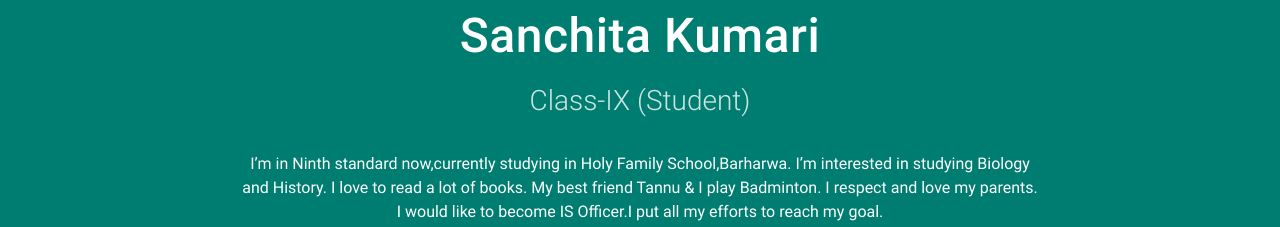
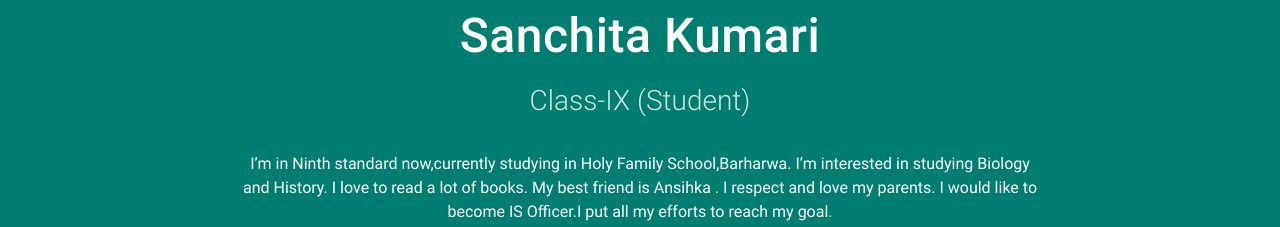
Before and after one commit to ISanchita/ISanchita.github.io, a plain HTML site: page index.html in a window 1280 px wide. Shown: the part 729-956 px from the top of the page. Drawn offline with Linux system fonts and the light colour scheme.

Commit message:
Update index.html

```diff
--- a/index.html
+++ b/index.html
@@ -45,7 +45,7 @@
                 <h1 class="name">Sanchita Kumari</h1>
                 <div class="title">Class-IX (Student)</div>
                 <div class="profile">
-                    <p>I’m in Ninth standard now,currently studying in Holy Family School,Barharwa. I’m interested in studying  Biology and History. I love to read a lot of books. My best friend Tannu & I play Badminton. I respect and love my parents. I would like to become  IS Officer.I put all my efforts to reach my goal. </p>
+                    <p>I’m in Ninth standard now,currently studying in Holy Family School,Barharwa. I’m interested in studying  Biology and History. I love to read a lot of books. My best friend is Ansihka . I respect and love my parents. I would like to become  IS Officer.I put all my efforts to reach my goal. </p>
                 </div><!--//profile-->
             </div><!--//container-->
         </div><!--//intro-->
```
